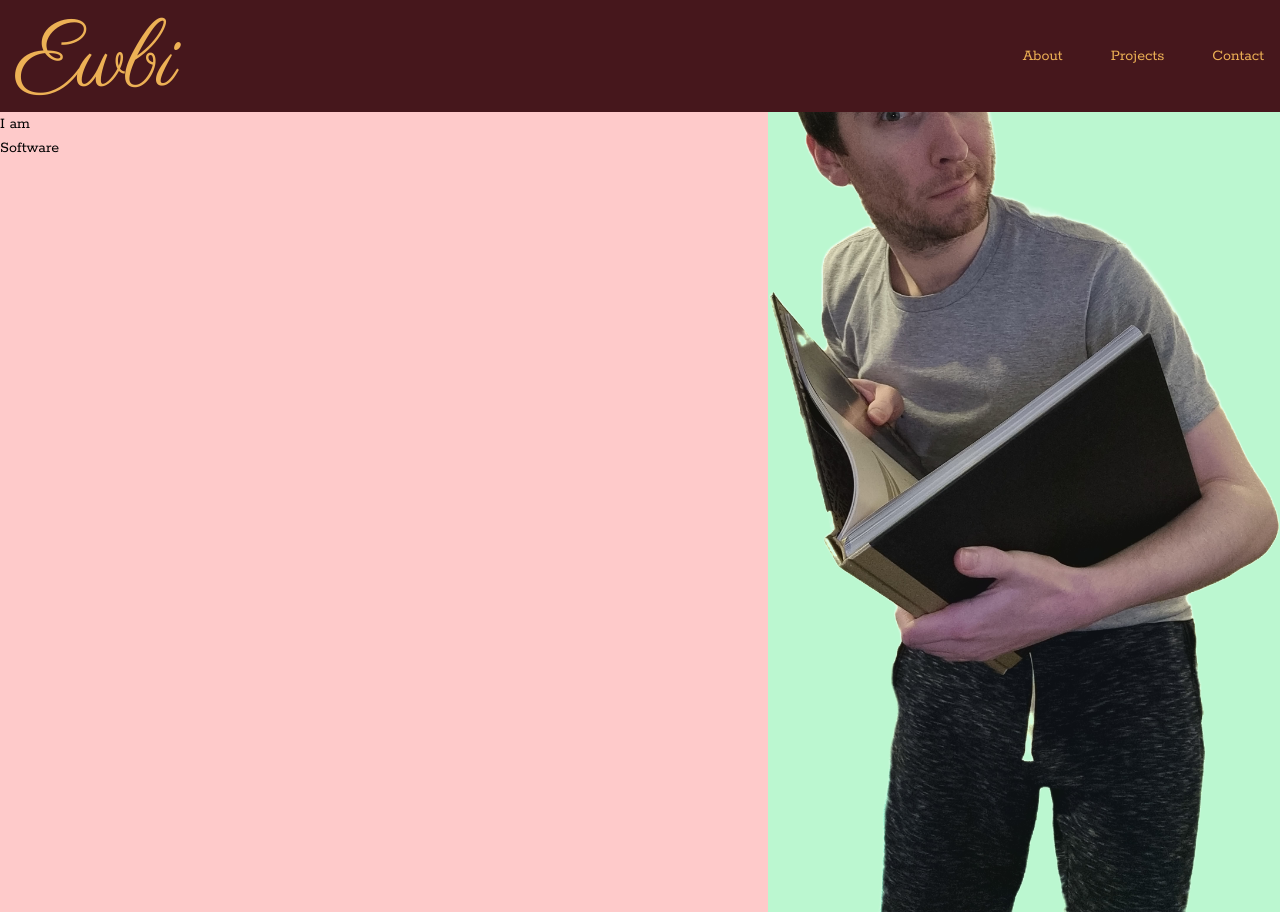
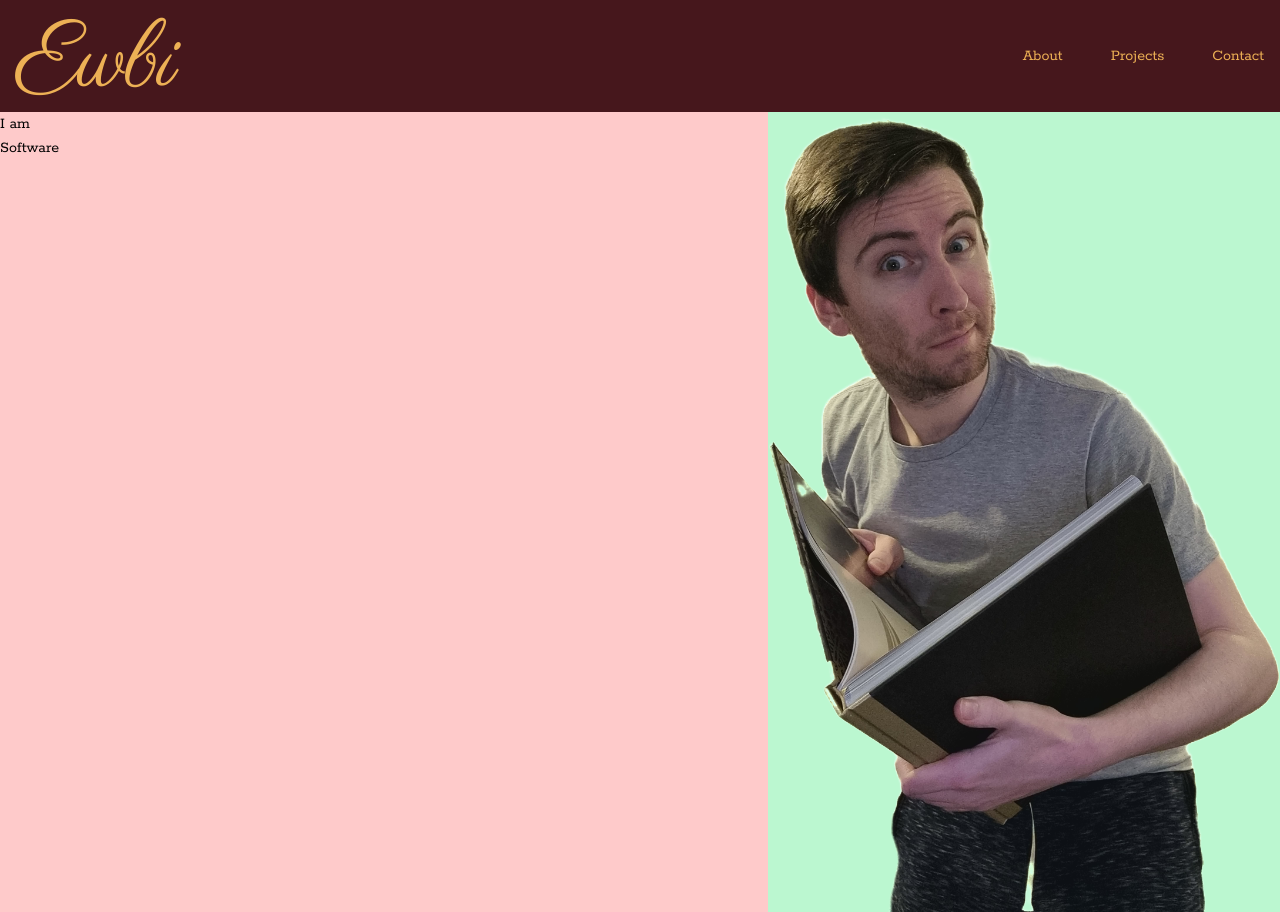
Before and after one commit to EwbiDev/ewbi-portfolio, a React (Vite) app: page / in a window 1280 px wide. Built offline with nearby package versions, Linux system fonts and the light colour scheme.

Commit message:
amend: aligned Portrait bottom

```diff
--- a/src/commonComponents/PageMargin.jsx
+++ b/src/commonComponents/PageMargin.jsx
@@ -3,10 +3,11 @@ import Portrait from "./Portrait";
 export default function PageMargin({ showImage }) {
   return (
     <div
-      className={`grid h-full content-end overflow-hidden bg-green-200 object-contain sm:basis-1/3 md:basis-2/5 2xl:basis-1/5 ${
+      className={`flex h-full flex-col justify-between overflow-hidden bg-green-200 object-contain sm:basis-1/3 md:basis-2/5 2xl:basis-1/5 ${
         !showImage && "hidden 2xl:block"
       }`}
     >
+      <div></div>
       {showImage && <Portrait />}
     </div>
   );
--- a/src/commonComponents/Portrait.jsx
+++ b/src/commonComponents/Portrait.jsx
@@ -2,6 +2,6 @@ import landingImg from "@assets/portraits/landing.png";
 
 export default function Portrait() {
   return (
-    <img className="hidden sm:block" src={landingImg} alt="landing image" />
+    <img className="hidden sm:block object-contain" src={landingImg} alt="landing image" />
   );
 }
```
